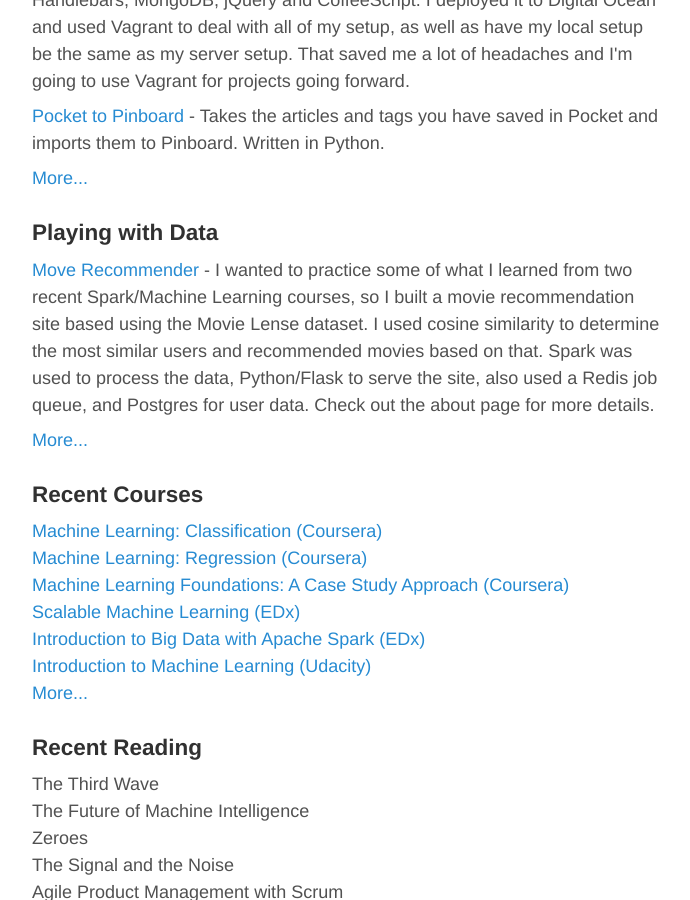
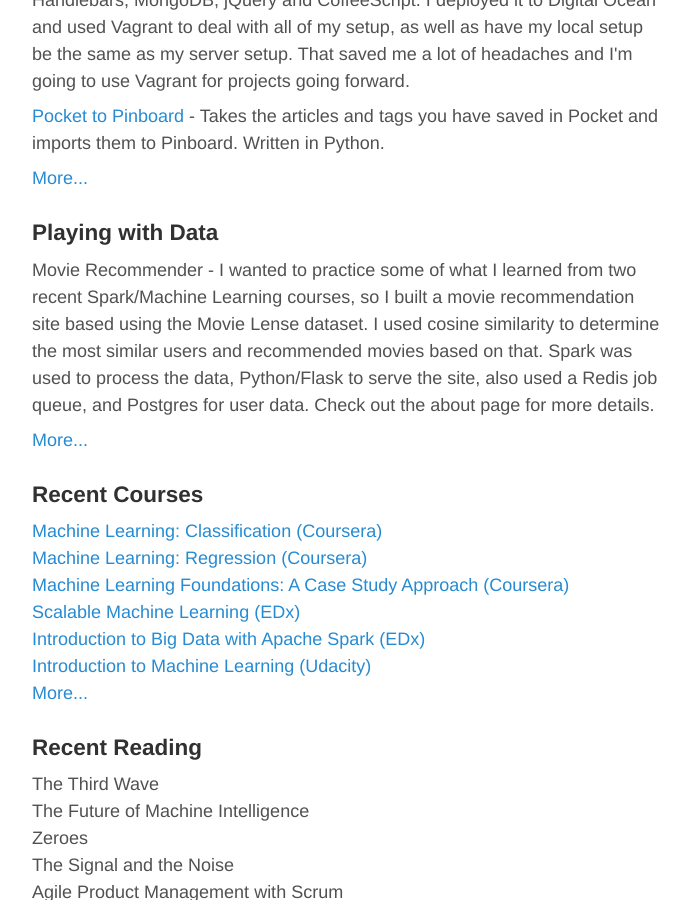
Before and after one commit to camlinke/camlinke.github.io, a Jekyll site: the page built from index.html, in a window 1280 px wide and 900 px high, scrolled down 1186 px. Shown: the whole window, without its empty margins (293-983 px from the left). Built offline with Jekyll 4.4.1, drawn with Linux system fonts in a browser that asks for light colours; nearby versions of some CDN libraries; the list of posts is cut into pages by our own code.

Commit message:
took out movie recommender link

```diff
--- a/index.html
+++ b/index.html
@@ -30,7 +30,7 @@
 
 <h3>Playing with Data</h3>
 <ul class="frontpage-list descriptive">
-  <li><a href="http://ec2-52-88-144-76.us-west-2.compute.amazonaws.com/">Move Recommender</a> - I wanted to practice some of what I learned from two recent Spark/Machine Learning courses, so I built a movie recommendation site based using the Movie Lense dataset. I used cosine similarity to determine the most similar users and recommended movies based on that. Spark was used to process the data, Python/Flask to serve the site, also used a Redis job queue, and Postgres for user data. Check out the about page for more details.</li>
+  <li>Movie Recommender - I wanted to practice some of what I learned from two recent Spark/Machine Learning courses, so I built a movie recommendation site based using the Movie Lense dataset. I used cosine similarity to determine the most similar users and recommended movies based on that. Spark was used to process the data, Python/Flask to serve the site, also used a Redis job queue, and Postgres for user data. Check out the about page for more details.</li>
   <li><a href="/projects">More...</a></li>
 </ul>
 
```
Also changed, not shown: reading.md (+2 -0 lines).
